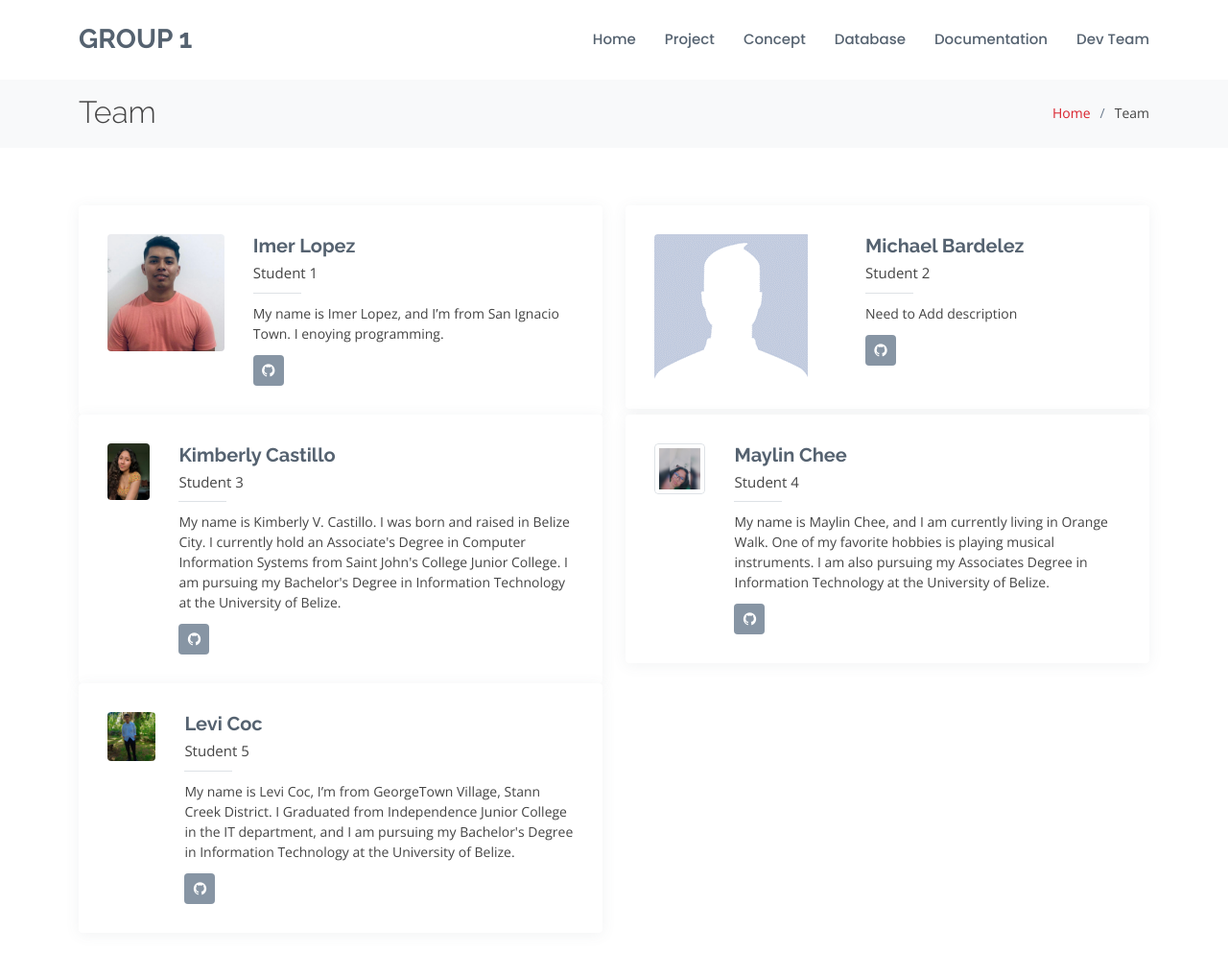
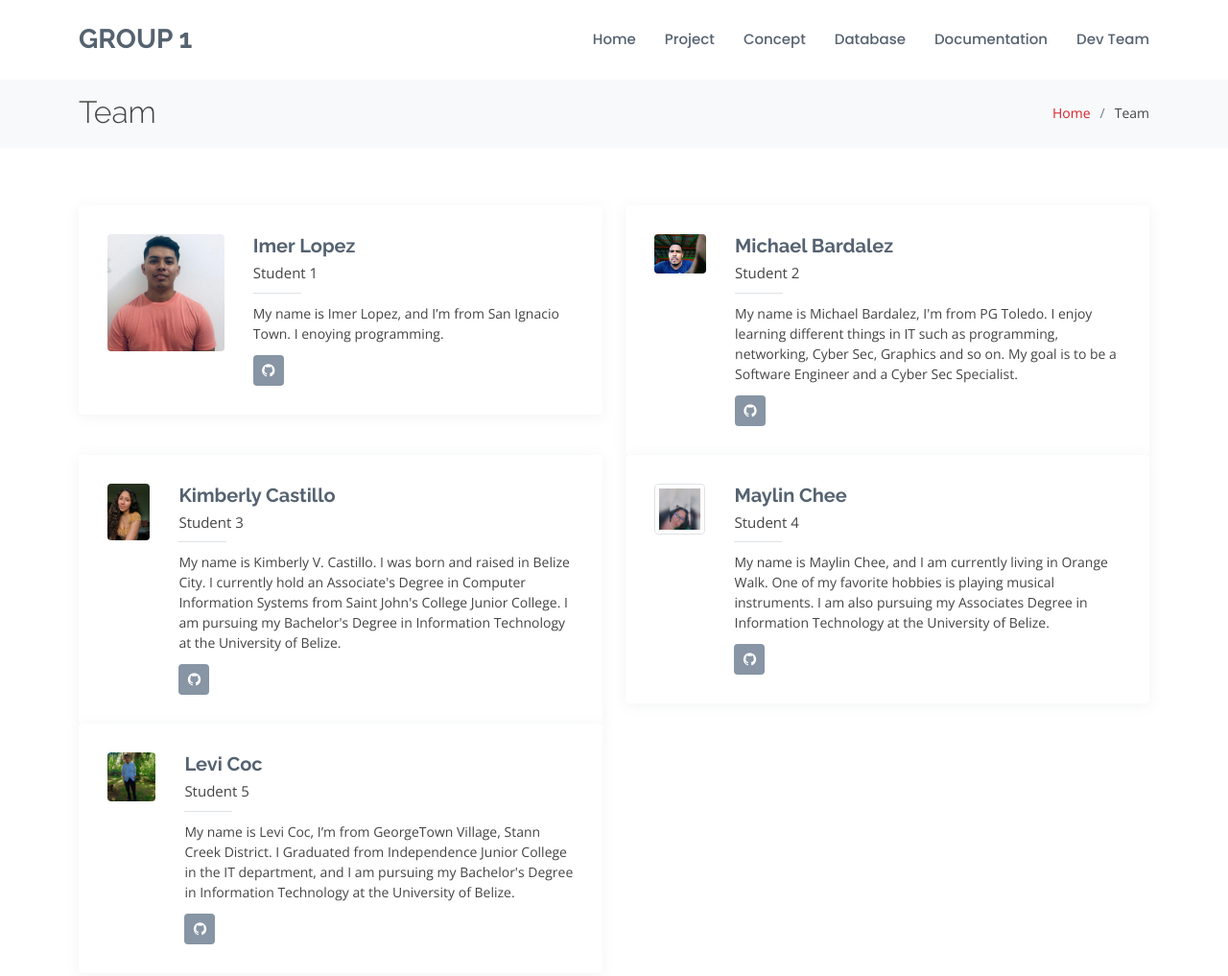
Before and after one commit to 2018lopez/focmain, a plain HTML site: page team.html in a window 1280 px wide. Shown: the top 1017 px of the page at 96% size. Drawn offline with nearby package versions, Linux system fonts and the light colour scheme.

Commit message:
update version 2.0

```diff
--- a/team.html
+++ b/team.html
@@ -97,11 +97,13 @@
           <!-- Michael Bardelez  -->
           <div class="col-lg-6">
             <div class="member d-flex align-items-start">
-              <div class="pic"><img src="assets/img/team/noimg.gif" class="img-fluid" alt=""></div>
+              <div class="pic"><img src="assets/img/team/team-2.jpg" class="img-fluid" alt=""></div>
               <div class="member-info">
-                <h4>Michael Bardelez</h4>
+                <h4>Michael Bardalez</h4>
                 <span>Student 2</span>
-                <p>Need to Add description</p>
+                <p>My name is Michael Bardalez, I'm from PG Toledo. I enjoy learning different things in IT such as
+                  programming, networking, Cyber Sec, Graphics and so on. My goal is to be a Software Engineer
+                  and a Cyber Sec Specialist.</p>
                 <div class="social">
                   <a href="https://michaeljb369.github.io/" target="_blank"><i class="ri-github-fill"></i></a>
 
```
Also changed, not shown: concept.html (+1 -1 lines), database.html (+1 -1 lines), project.html (+2 -2 lines), assets/img/team/team-2.jpg (added).
